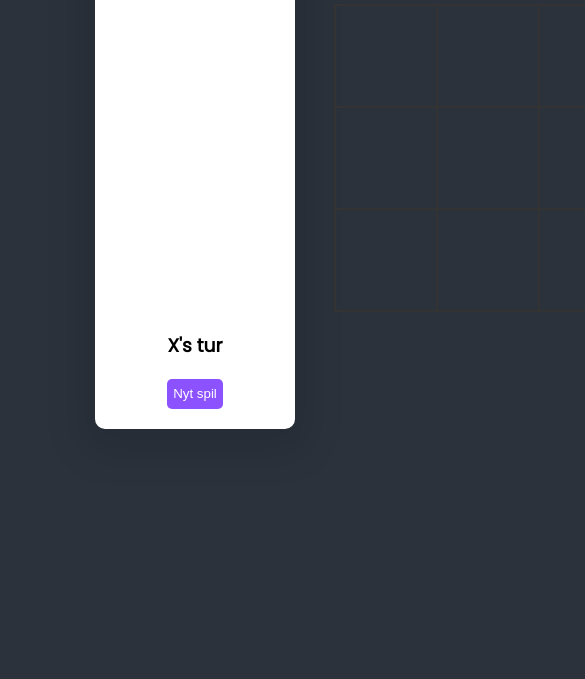
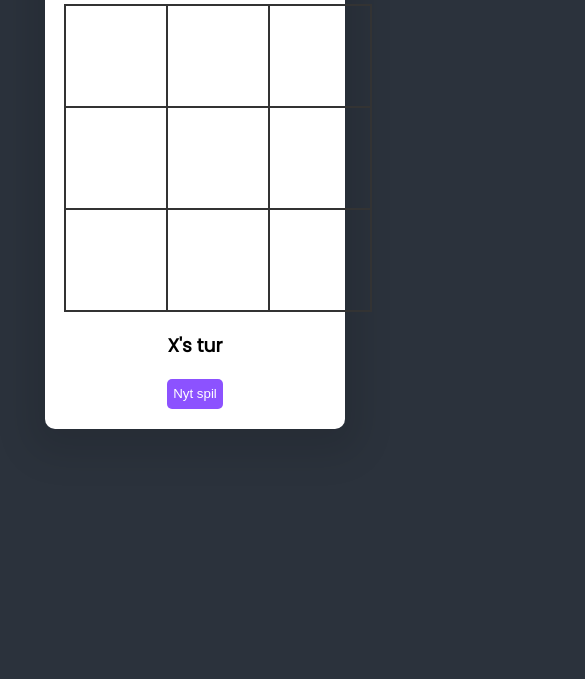
Before and after one commit to DanKSonderup/DankSonderup.github.io, a plain HTML site: page index.html in a window 390 px wide. Shown: the part 165-844 px from the top of the page, 585 px wide, since content can reach past the window. Drawn offline with Linux system fonts and the light colour scheme.

Commit message:
stylecss

```diff
--- a/style.css
+++ b/style.css
@@ -3,7 +3,7 @@
 section {
     text-align: center;
     border-radius: 10px;
-    width: 450px;
+    width: 500px;
     margin: auto;
     background-color: #fff;
     margin-top: 75px;
@@ -58,10 +58,19 @@ body {
 section {
     text-align: center;
     border-radius: 10px;
-    width: 200px;
+    width: 300px;
     margin: auto;
     background-color: #fff;
     margin-top: 75px;
     box-shadow: 0px 10px 36px 16px rgba(0, 0, 0, 0.1);
 }
+
+.game--container {
+    display: grid;
+    grid-template-columns: repeat(3, auto);
+    width: 200px;
+    margin: 20px;
+    margin-bottom: 20px;
+    margin-top: 20px;
 }
+}
```
